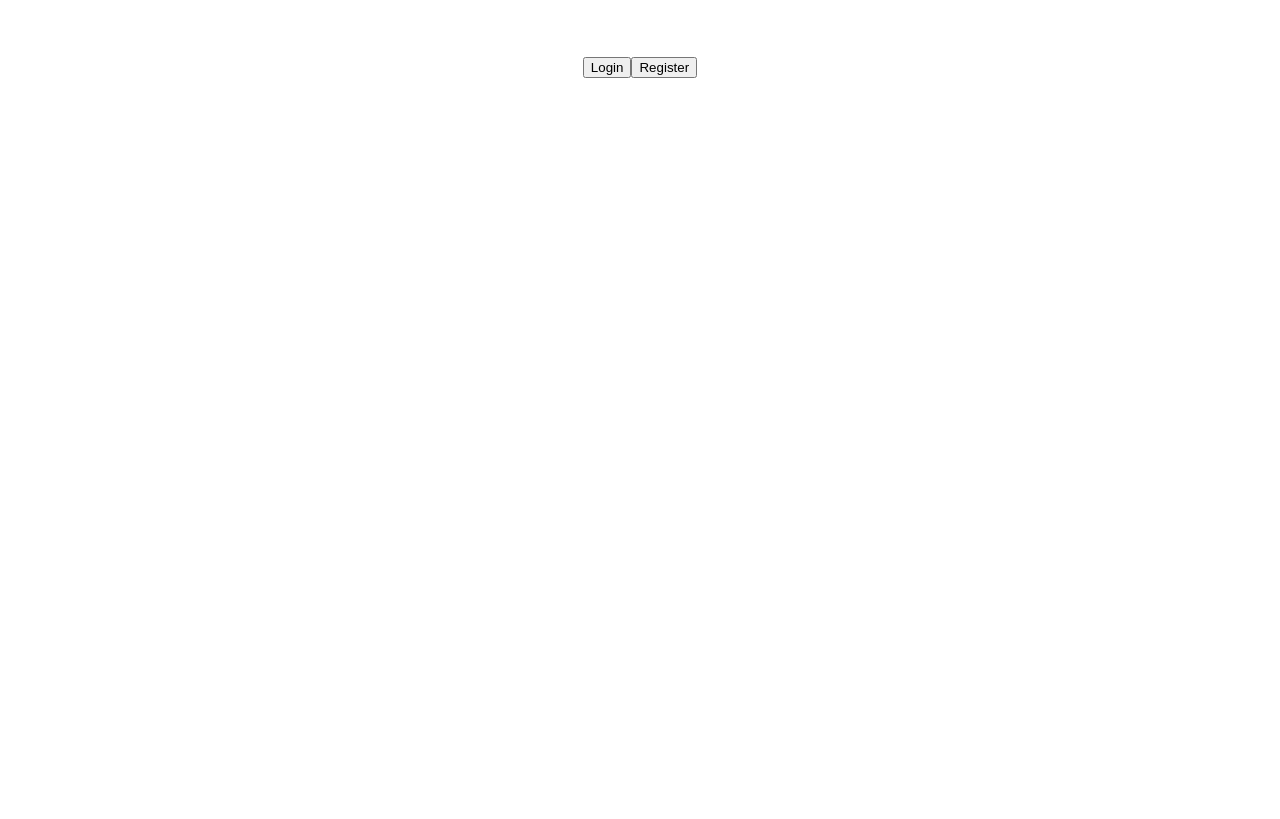
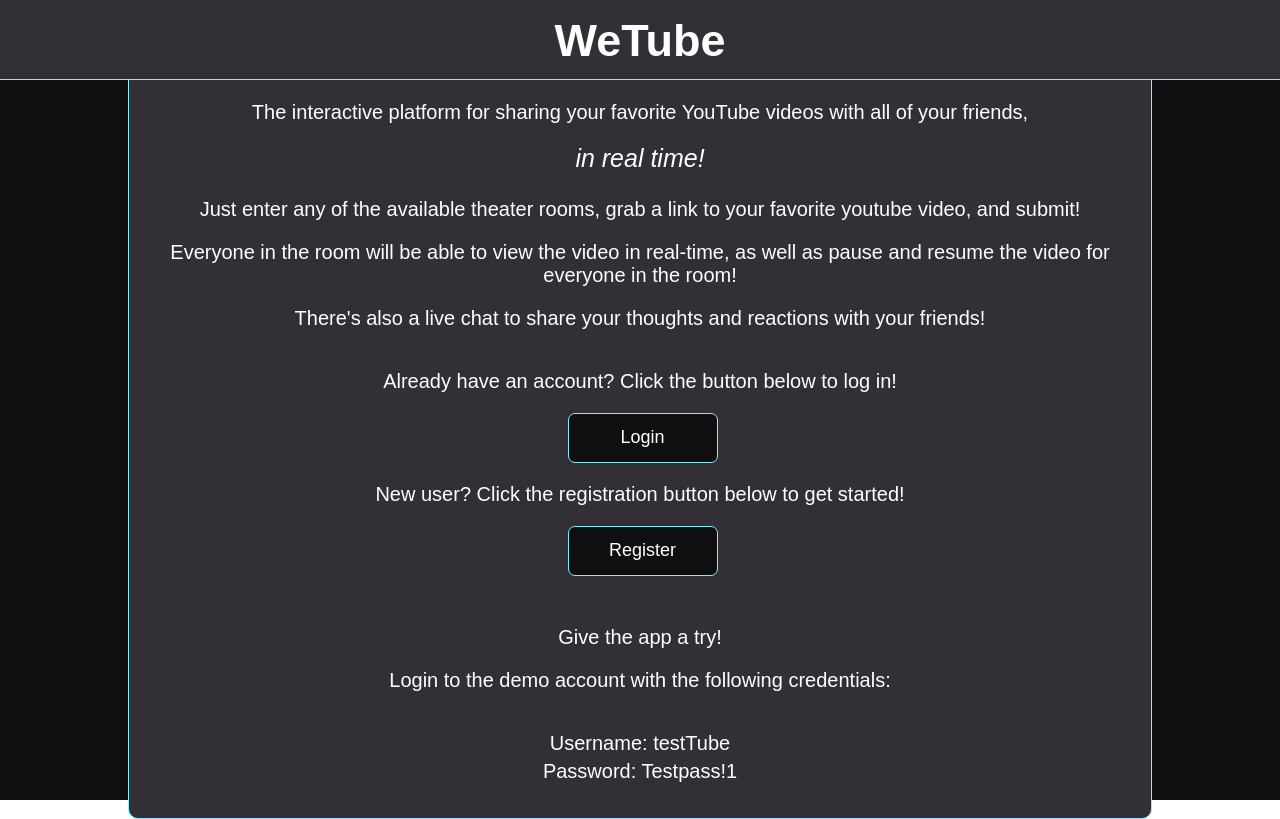
Before and after one commit to bmtron/youtube-theater-client, a React (Create React App) app: page / in a window 1280 px wide. Built offline with nearby package versions, Linux system fonts and the light colour scheme; no server answers; a web font is replaced by a local one.

Commit message:
full styling for all pages

```diff
--- /dev/null
+++ b/src/LandingPage/LandingPage.css
@@ -0,0 +1,45 @@
+.wetube {
+    font-size: 45px;
+    margin-top: 15px;
+    margin-bottom: 15px;
+}
+p {
+    font-size: 20px;
+}
+.welcome {
+    color: white;
+    font-size: 30px;
+}
+.midp {
+    margin-top: 0px;
+}
+.demop {
+    margin-top: 50px;
+}
+.userp {
+    margin-bottom: 5px;
+}
+.landing_page {
+    background-color: #0f0e11;
+    height: 100vh;
+    display: flex;
+    justify-content: center;
+    align-items: center;
+
+}
+.emphasis_p {
+    font-size: 25px;
+    margin-top: 0px;
+    font-style: italic;
+}
+.landing_container {
+    background-color: #322f37;
+    width: 80%;
+    padding: 15px;
+    display: flex;
+    flex-direction: column;
+    justify-content: center;
+    align-items: center;
+    border: 1px solid rgb(140, 234, 247);
+    border-radius: 10px;
+}
--- a/src/LandingPage/LandingPage.js
+++ b/src/LandingPage/LandingPage.js
@@ -1,13 +1,34 @@
 import React, { Component } from 'react';
-import {Route, Link } from 'react-router-dom';
+import { Link } from 'react-router-dom';
+import './LandingPage.css';
 
 export default class LandingPage extends Component {
     render() {
         return (
-            <div>
-                <p>Landing Page</p>
-                <Link to='/login'><button>Login</button></Link>
-                <Link to='/register'><button>Register</button></Link>
+            <div className="landing_page">
+            <nav className="landing_nav">
+                <h2 className="wetube">WeTube</h2>
+            </nav>
+                <section className="landing_container">
+                    <h2 className="welcome">Welcome to WeTube!</h2>
+                    <p>The interactive platform for sharing your favorite YouTube videos with all of your friends,</p>
+                    <p className="emphasis_p">in real time!</p>
+                    <p className="midp">Just enter any of the available theater rooms, grab a link to your favorite
+                        youtube video, and submit!
+                    </p>
+                    <p className="midp">Everyone in the room will be able to view the video in real-time, as well as pause
+                        and resume the video for everyone in the room!
+                    </p>
+                    <p className="midp">There's also a live chat to share your thoughts and reactions with your friends!</p>
+                    <p>Already have an account? Click the button below to log in!</p>
+                    <Link to='/login'><button className="login_link">Login</button></Link>
+                    <p>New user? Click the registration button below to get started!</p>
+                    <Link to='/register'><button className="register_link">Register</button></Link>
+                    <p className="demop">Give the app a try!</p>
+                    <p className="midp">Login to the demo account with the following credentials:</p>
+                    <p className="userp">Username: testTube</p>
+                    <p className="midp">Password: Testpass!1</p>
+                </section>
             </div>
         )
     }
--- a/src/LoginForm/LoginForm.css
+++ b/src/LoginForm/LoginForm.css
@@ -2,7 +2,12 @@ nav {
     background-color: #322f37;
     color: white;
     border-bottom: 1px solid rgb(140, 234, 247);
-    font-size: 30px;
+    font-size: 45px;
+}
+.login_h2 {
+    font-size: 45px;
+    margin-top: 15px;
+    margin-bottom: 15px;
 }
 .Login_form {
     height: 100vh;
--- a/src/LoginForm/LoginForm.js
+++ b/src/LoginForm/LoginForm.js
@@ -44,7 +44,7 @@ export default class LoginForm extends Component {
         return (
             <div className="Login_form">
                 <nav>
-                    <h2>WeTube</h2>
+                    <h2 className="login_h2">WeTube</h2>
                 </nav>
                 <h2 className="login_title">Log In To WeTube!</h2>
                 <section className="login_container">
--- a/src/RegistrationForm/RegistrationForm.css
+++ b/src/RegistrationForm/RegistrationForm.css
@@ -2,7 +2,12 @@ nav {
     background-color: #322f37;
     color: white;
     border-bottom: 1px solid rgb(140, 234, 247);
-    font-size: 30px;
+    font-size: 25px;
+}
+.register_h2 {
+    font-size: 45px;
+    margin-top: 15px;
+    margin-bottom: 15px;
 }
 .Registration_form_div {
     height: 100vh;
--- a/src/RegistrationForm/RegistrationForm.js
+++ b/src/RegistrationForm/RegistrationForm.js
@@ -142,7 +142,7 @@ export default class RegistrationForm extends Component {
         return (
             <div className="Registration_form_div">
                 <nav>
-                    <h2>WeTube</h2>
+                    <h2 className="register_h2">WeTube</h2>
                 </nav>
                 <h2 className="register_title">Register for a WeTube account!</h2>
                 <section className="reg_form_container">
--- a/src/Rooms/TheaterRoom.css
+++ b/src/Rooms/TheaterRoom.css
@@ -15,6 +15,7 @@ nav {
     background-color: #322f37;
     color: white;
     border-bottom: 1px solid rgb(140, 234, 247);
+    height: 80px;
 }
 .instructions {
     color: white;
--- a/src/Rooms/TheaterRoom.js
+++ b/src/Rooms/TheaterRoom.js
@@ -169,7 +169,7 @@ export default class TheaterRoom extends Component {
         return (
             <div className="room_page">
                 <nav className="room_nav">
-                    <h2>Theater Room {this.props.room}</h2>
+                    <h2 className="theater_h2">Theater Room {this.props.room}</h2>
                     <section className="nav_buttons">
                         <LogoutButton />
                         <Link to='/main'><button className="home_button">Home</button></Link>
```
